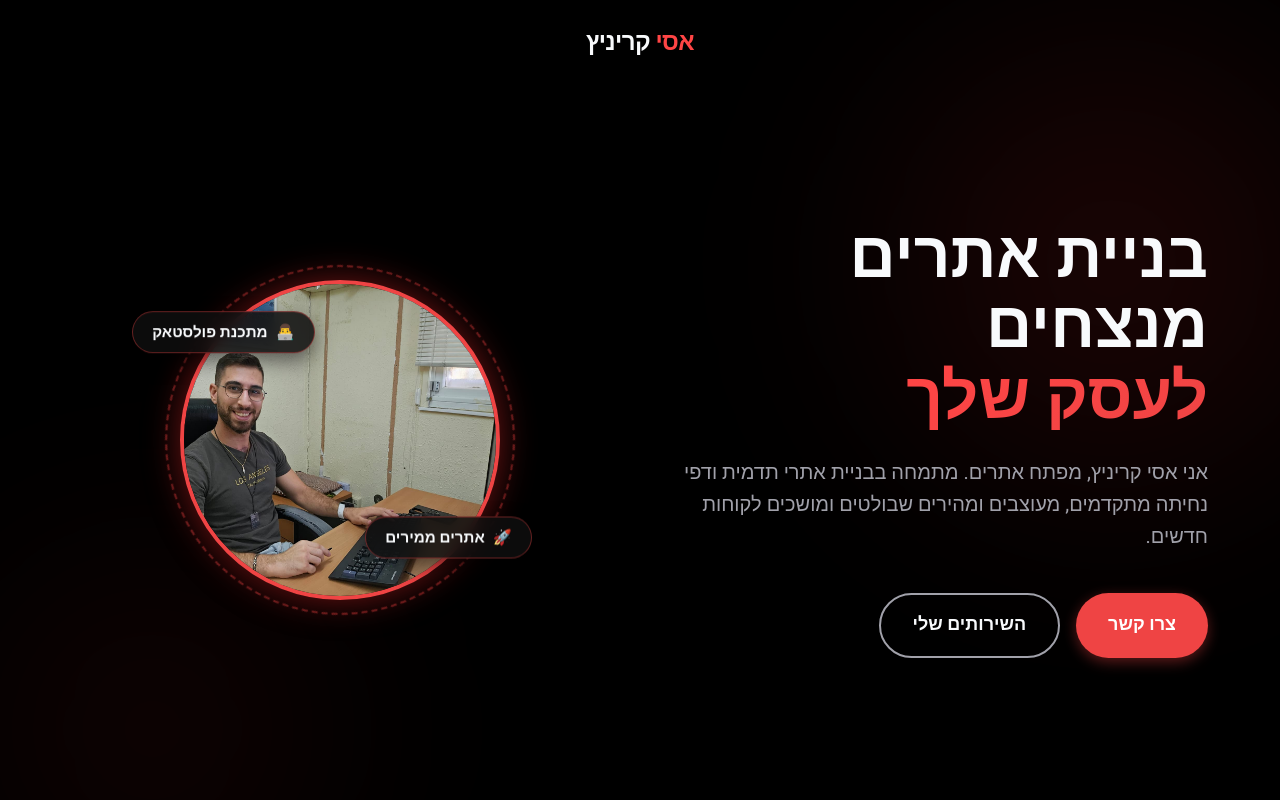
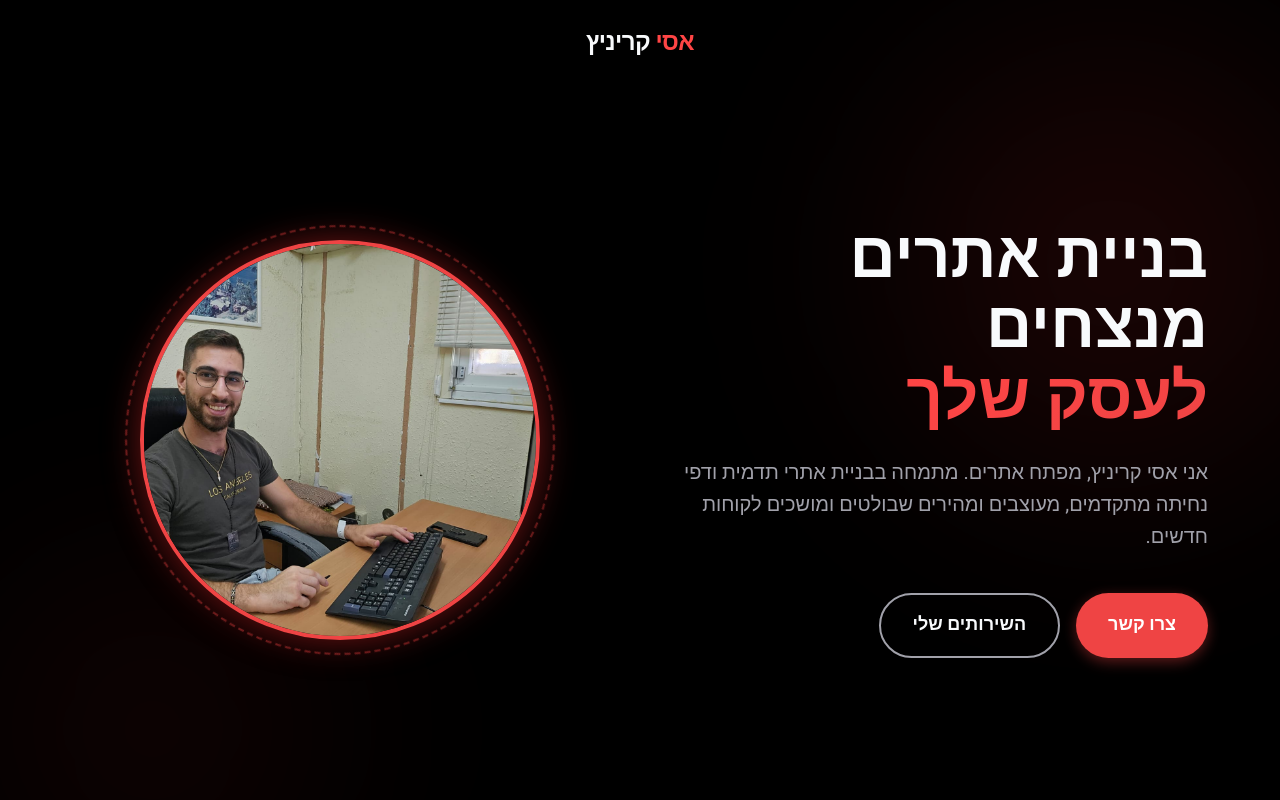
Before and after one commit to AsiKrinitz/AsiWebsiteBuilder, a React (Vite) app: page / in a window 1280 px wide. Shown: the top 800 px of the page. Built offline with nearby package versions, Linux system fonts and the light colour scheme.

Commit message:
fixing bug that the image doesnt show

```diff
--- a/src/App.css
+++ b/src/App.css
@@ -229,8 +229,8 @@
 /* Avatar & Image Presentation */
 .image-presentation {
   position: relative;
-  width: 320px;
-  height: 320px;
+  width: 400px;
+  height: 400px;
   display: flex;
   align-items: center;
   justify-content: center;
@@ -264,44 +264,8 @@
   z-index: 1;
 }
 
-.floating-badge {
-  position: absolute;
-  background: rgba(15, 15, 15, 0.85);
-  backdrop-filter: blur(8px);
-  border: 1px solid rgba(239, 68, 68, 0.4);
-  padding: 0.5rem 1.2rem;
-  border-radius: 30px;
-  font-size: 0.95rem;
-  font-weight: 600;
-  color: var(--text-main);
-  box-shadow: 0 8px 20px rgba(0,0,0,0.5);
-  z-index: 2;
-  display: flex;
-  align-items: center;
-  gap: 8px;
-  animation: float-badge 3s ease-in-out infinite alternate;
-  white-space: nowrap;
-}
-
-.badge-top {
-  top: 10%;
-  left: -15%;
-  animation-delay: 0s;
-}
-
-.badge-bottom {
-  bottom: 10%;
-  right: -10%;
-  animation-delay: -1.5s;
-}
-
 @keyframes spin-ring {
   100% { transform: rotate(360deg); }
-}
-
-@keyframes float-badge {
-  0% { transform: translateY(0); }
-  100% { transform: translateY(-12px); }
 }
 
 /* Services section */
--- a/src/components/Hero.tsx
+++ b/src/components/Hero.tsx
@@ -22,14 +22,7 @@ export function Hero() {
         <div className="hero-image-wrapper">
           <div className="image-presentation">
             <div className="image-ring"></div>
-            <img src="/Asi17.jpeg" alt="אסי קריניץ" className="hero-avatar" />
-
-            <div className="floating-badge badge-top">
-              <span>👨‍💻</span> מתכנת פולסטאק
-            </div>
-            <div className="floating-badge badge-bottom">
-              <span>🚀</span> אתרים ממירים
-            </div>
+            <img src="./Asi17.jpeg" alt="אסי קריניץ" className="hero-avatar" />
           </div>
         </div>
       </div>
```
